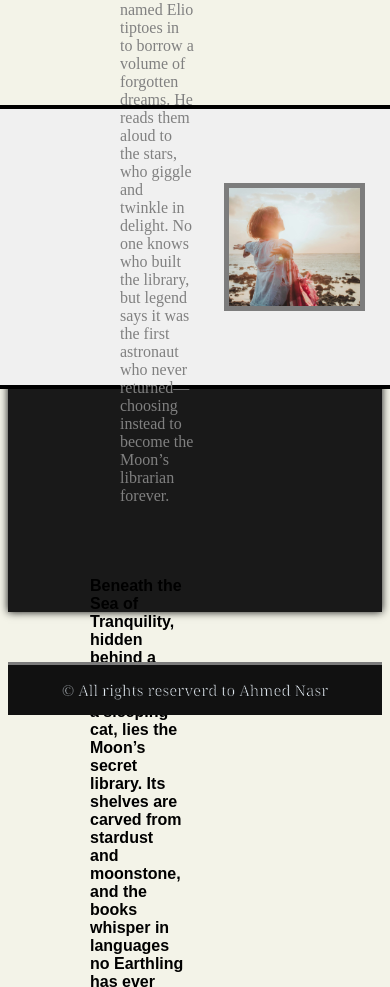
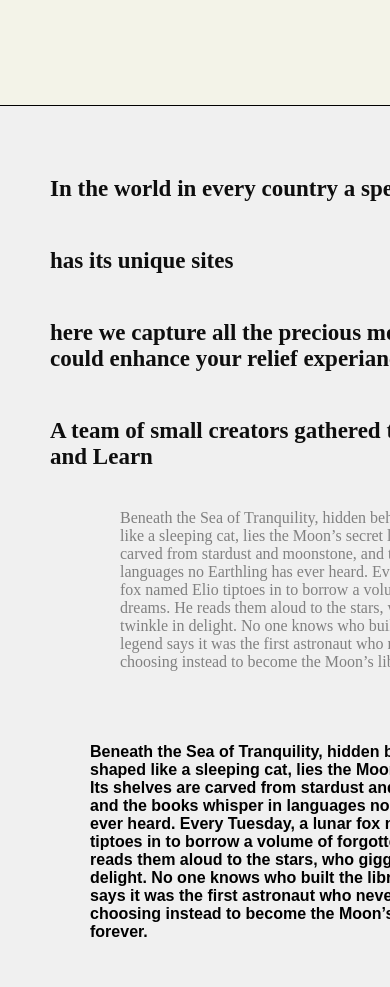
Before and after one commit to Ahmedking123/Gallery-web-project, a plain HTML site: page index.html in a window 390 px wide. Shown: the part 841-1828 px from the top of the page. Before the commit the page ends 1564 px from the top, so only its background shows below. Drawn offline with Linux system fonts and the light colour scheme.

Commit message:
Uploading changes

```diff
--- a/MainPage.css
+++ b/MainPage.css
@@ -89,6 +89,36 @@ align-items: center;
 
 
 }
+
+.AboutContent{
+    display: flex;
+    justify-content: space-between;
+    padding: 50px;
+    border: 1px solid;
+    align-items: center;
+    position: absolute;
+    left: 0px ;
+    border-left: 0;
+    border-right: 0;
+    background-color: rgb(240, 240, 240);
+    height:45vw;
+
+}
+.AboutTextStyle{
+    font-size: 23;
+    font-weight: bolder;
+    color: rgb(14, 14, 14);
+}
+.GalleryContent
+{
+   height: 60vw;
+   background-color: rgb(25, 25, 25);
+   box-shadow: 0px 0px 8px rgb(14, 14, 14);
+}
+.SB{
+    height: 70vw;
+}
+
 @media (max-width: 768px)
 {
     .LabelContainer{
@@ -109,29 +139,20 @@ align-items: center;
 .Spacer{
     height: 500px;
 }
+.AboutContent{
+    height: 1300px;
+    justify-content: center;
+    align-items: center;
+    flex-direction: column;
 }
-.AboutContent{
+
+.AboutPhoto
+{
     display: flex;
-    justify-content: space-between;
-    padding: 50px;
-    border: 4px solid;
-    align-items: center;
-    position: absolute;
-    left: 0px ;
-    border-left: 0;
-    border-right: 0;
-    background-color: rgb(240, 240, 240);
-    height:45vw;
-
+    width: 500;
 }
-.AboutTextStyle{
-    font-size: 23;
-    font-weight: bolder;
-    color: rgb(14, 14, 14);
+.SB
+{
+    height: 1700px;
 }
-.GalleryContent
-{
-   height: 60vw;
-   background-color: rgb(25, 25, 25);
-   box-shadow: 0px 0px 8px rgb(14, 14, 14);
 }
--- a/index.html
+++ b/index.html
@@ -56,7 +56,7 @@
 
                 </div>
                 <!--Another spacer-->
-                 <div style="height: 70vw;"></div>
+                 <div class="SB"></div>
 
                  <div class="GalleryContent" id="GallaryPage">
 
```
